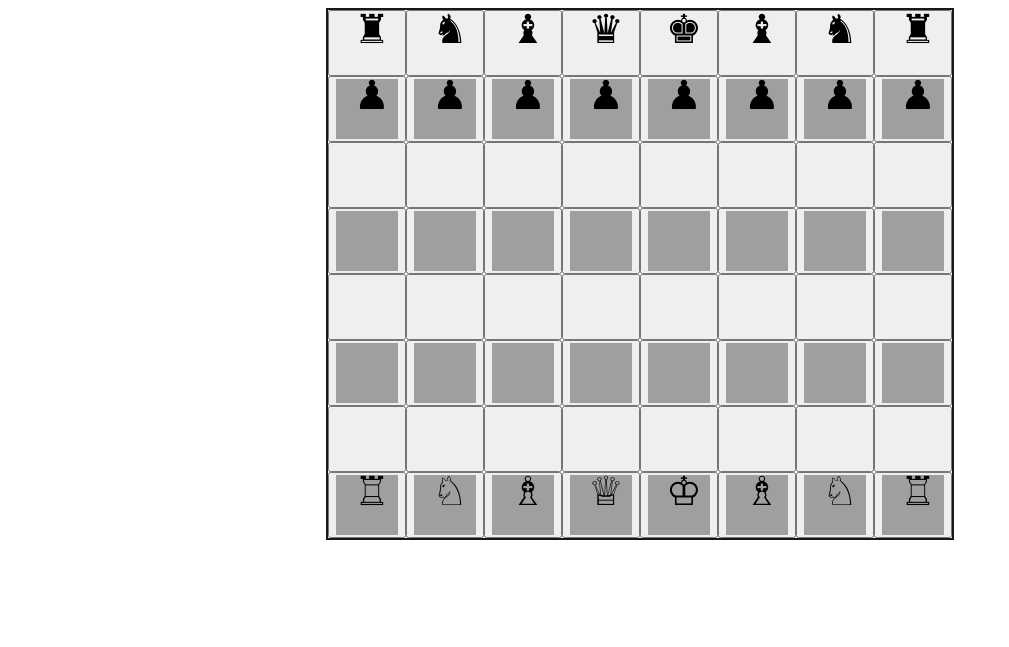
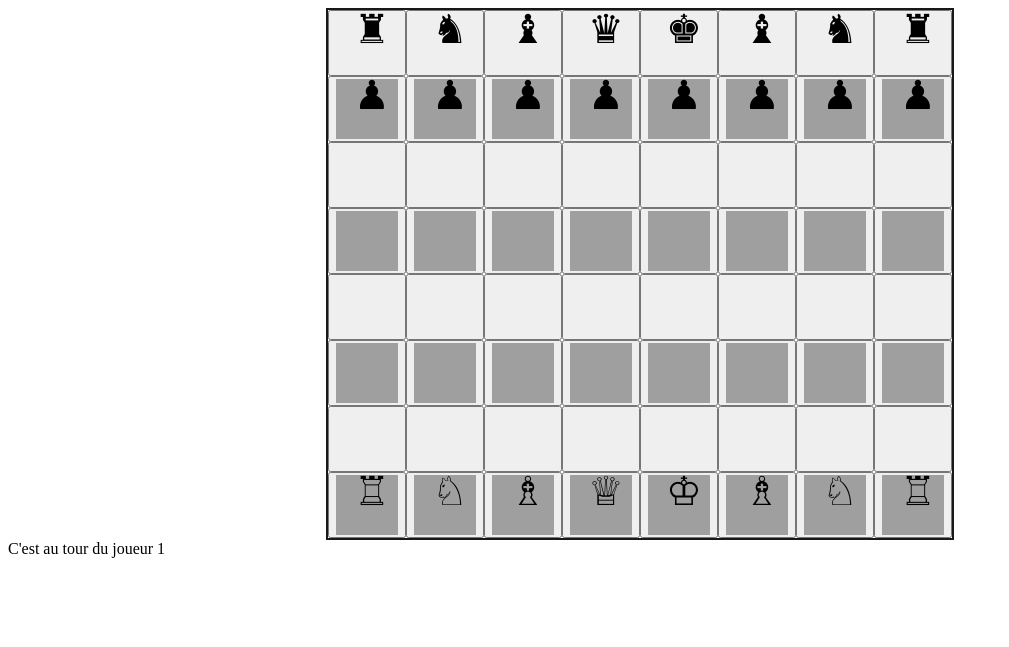
Before and after one commit to DayStayyy/ChessGame, a Flask app: page / in a window 1280 px wide. Shown: the top 647 px of the page, without its empty margins (0-1009 px from the left). Run offline with Flask 2, Linux system fonts and the light colour scheme.

Commit message:
index.htlm

```diff
--- a/templates/index.html
+++ b/templates/index.html
@@ -8,4 +8,5 @@
     <table id='chessboard'></table>
     <script src="{{url_for('static', filename='js/board.js')}}"></script>
   </body>
+  <div id="states">C'est au tour du joueur 1</div>
 </html>
```
